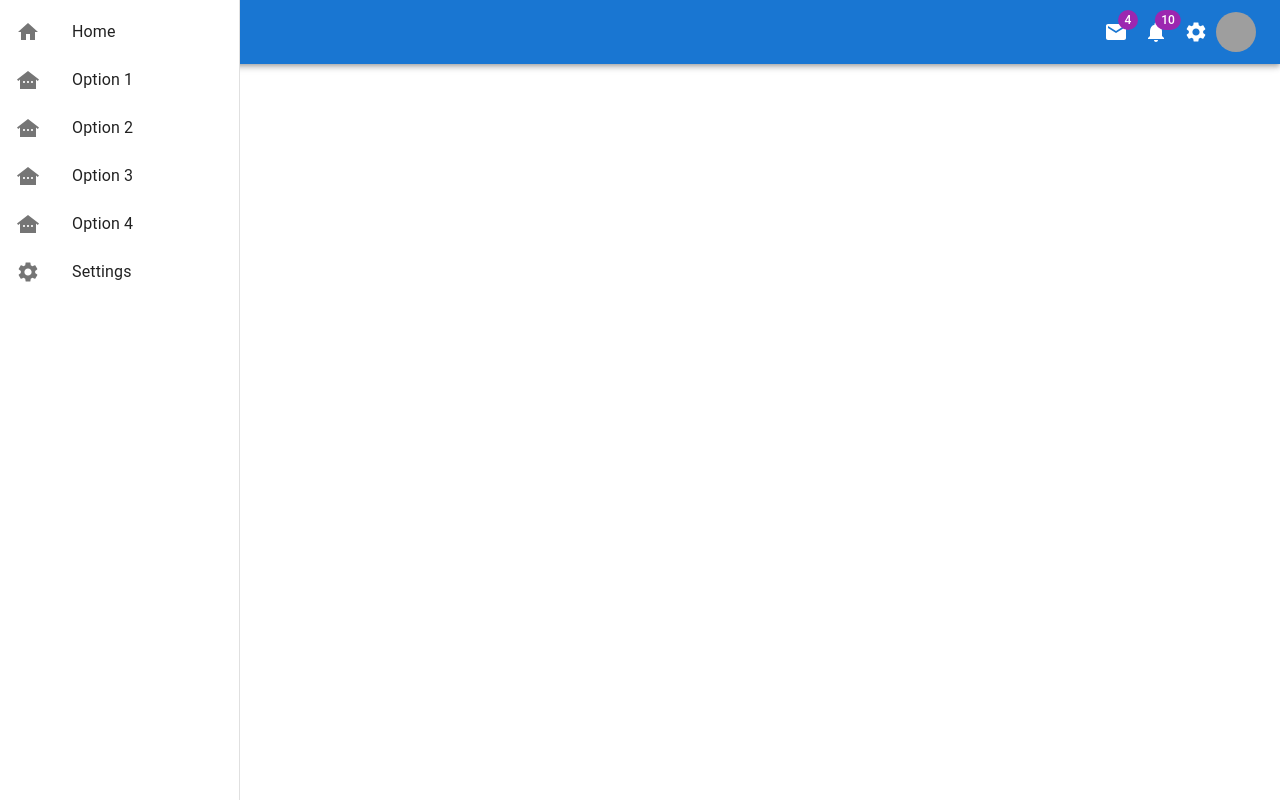
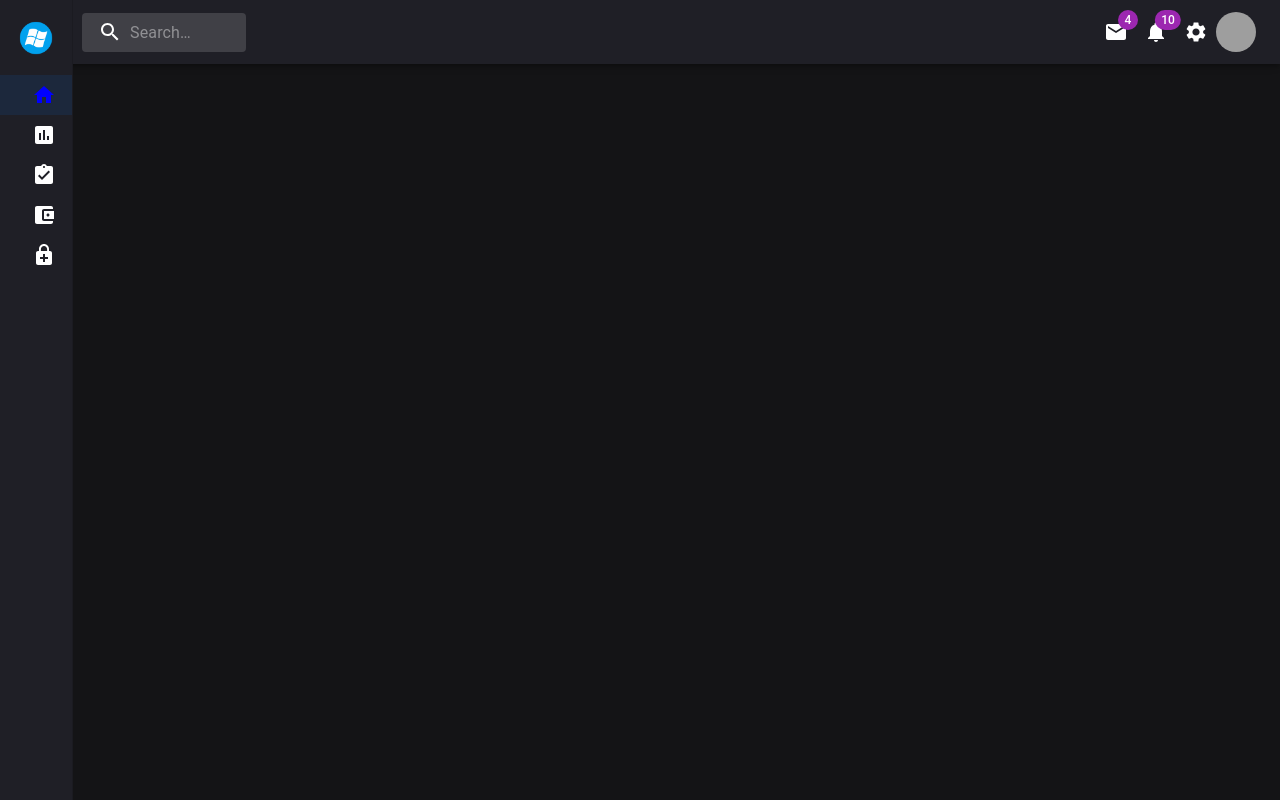
Before and after one commit to Suvarna7387/FitPeo-task, a React (Create React App) app: page / in a window 1280 px wide. Built offline with nearby package versions, Linux system fonts and the light colour scheme; grey boxes are pictures that could not be loaded.

Commit message:
Navbar and sidebar completed with responsive

```diff
--- a/src/components/MainPage.js
+++ b/src/components/MainPage.js
@@ -1,10 +1,10 @@
 import React from 'react';
-import { Container } from '@mui/material';
+import { Box } from '@mui/material';
 
 const MainPage = ({ children }) => (
-  <Container>
+  <Box sx={{ backgroundColor: '#141416', minHeight: '100vh', padding: 2 }}>
     {children}
-  </Container>
+  </Box>
 );
 
 export default MainPage;
--- a/src/components/Navbar.js
+++ b/src/components/Navbar.js
@@ -1,62 +1,72 @@
-import React from 'react';
-import { AppBar, Toolbar, IconButton, InputBase, Badge, Avatar } from '@mui/material';
-import { Mail, Notifications, Settings, Menu } from '@mui/icons-material';
-import SearchIcon from '@mui/icons-material/Search';
-import { styled, alpha } from '@mui/material/styles';
+import React from "react";
+import {
+  AppBar,
+  Toolbar,
+  IconButton,
+  InputBase,
+  Badge,
+  Avatar,
+} from "@mui/material";
+import { Mail, Notifications, Settings, Menu } from "@mui/icons-material";
+import SearchIcon from "@mui/icons-material/Search";
+import { styled, alpha } from "@mui/material/styles";
 
-const Search = styled('div')(({ theme }) => ({
-  position: 'relative',
+const Search = styled("div")(({ theme }) => ({
+  position: "relative",
   borderRadius: theme.shape.borderRadius,
   backgroundColor: alpha(theme.palette.common.white, 0.15),
-  '&:hover': {
+  "&:hover": {
     backgroundColor: alpha(theme.palette.common.white, 0.25),
   },
-  marginLeft: 0,
-  width: '100%',
-  [theme.breakpoints.up('sm')]: {
-    marginLeft: theme.spacing(1),
-    width: 'auto',
+  width: "100%",
+  [theme.breakpoints.up("sm")]: {
+    width: "auto",
   },
 }));
 
-const SearchIconWrapper = styled('div')(({ theme }) => ({
+const SearchIconWrapper = styled("div")(({ theme }) => ({
   padding: theme.spacing(0, 2),
-  height: '100%',
-  position: 'absolute',
-  pointerEvents: 'none',
-  display: 'flex',
-  alignItems: 'center',
-  justifyContent: 'center',
+  height: "100%",
+  position: "absolute",
+  pointerEvents: "none",
+  display: "flex",
+  alignItems: "center",
+  justifyContent: "center",
 }));
 
 const StyledInputBase = styled(InputBase)(({ theme }) => ({
-  color: 'inherit',
-  '& .MuiInputBase-input': {
+  color: "inherit",
+  "& .MuiInputBase-input": {
     padding: theme.spacing(1, 1, 1, 0),
     paddingLeft: `calc(1em + ${theme.spacing(4)})`,
-    transition: theme.transitions.create('width'),
-    width: '100%',
-    [theme.breakpoints.up('sm')]: {
-      width: '12ch',
-      '&:focus': {
-        width: '20ch',
+    transition: theme.transitions.create("width"),
+    width: "100%",
+    [theme.breakpoints.up("sm")]: {
+      width: "12ch",
+      "&:focus": {
+        width: "20ch",
       },
     },
   },
 }));
 
 const Navbar = ({ toggleSidebar }) => (
-  <AppBar position="static">
+  <AppBar position="fixed" sx={{ backgroundColor: "#1f1f26" }}>
     <Toolbar>
       <IconButton edge="start" color="inherit" onClick={toggleSidebar}>
         <Menu />
       </IconButton>
-      <Search>
-        <SearchIconWrapper>
-          <SearchIcon />
-        </SearchIconWrapper>
-        <StyledInputBase placeholder="Search…" inputProps={{ 'aria-label': 'search' }} />
-      </Search>
+      <div style={{marginLeft:"30px"}}>
+        <Search>
+          <SearchIconWrapper>
+            <SearchIcon />
+          </SearchIconWrapper>
+          <StyledInputBase
+            placeholder="Search…"
+            inputProps={{ "aria-label": "search" }}
+          />
+        </Search>
+      </div>
       <div style={{ flexGrow: 1 }} />
       <IconButton color="inherit">
         <Badge badgeContent={4} color="secondary">
--- a/src/components/Sidebar.js
+++ b/src/components/Sidebar.js
@@ -1,48 +1,62 @@
-import React from 'react';
-import { Drawer, List, ListItem, ListItemIcon, ListItemText } from '@mui/material';
-import { Home, OtherHouses, Settings } from '@mui/icons-material';
+import React, { useState } from 'react';
+import { Drawer, List, ListItem, ListItemIcon, ListItemText, Box } from '@mui/material';
+import { Home } from '@mui/icons-material';
+import AssessmentIcon from '@mui/icons-material/Assessment';
+import AssignmentTurnedInIcon from '@mui/icons-material/AssignmentTurnedIn';
+import AccountBalanceWalletIcon from '@mui/icons-material/AccountBalanceWallet';
+import EnhancedEncryptionIcon from '@mui/icons-material/EnhancedEncryption';
+import LogoImg from "../Images/Logo.png";
 
-const Sidebar = ({ open, toggleSidebar, permanent }) => (
+const Sidebar = ({ open, toggleSidebar, permanent }) => {
+  const [activeItem, setActiveItem] = useState('Home');
+
+  const handleItemClick = (item) => {
+    setActiveItem(item);
+  };
+
+  return (
     <Drawer
       variant={permanent ? 'permanent' : 'temporary'}
       open={open}
       onClose={toggleSidebar}
       sx={{
-      width: permanent ? 240 : 'auto',
+        width: permanent ? 73 : 'auto',
         flexShrink: 0,
         '& .MuiDrawer-paper': {
-        width: 240,
+          width: 73,
           boxSizing: 'border-box',
+          backgroundColor: '#1f1f26',
+          color: '#fff',
         },
       }}
     >
       <List>
-      <ListItem button>
-        <ListItemIcon><Home /></ListItemIcon>
-        <ListItemText primary="Home" />
+        <Box sx={{ textAlign: 'center', margin: '10px 0' }}>
+          <img style={{ height: "40px", width: "40px" }} src={LogoImg} alt="Logo" />
+        </Box>
+        <ListItem button onClick={() => handleItemClick('Home')} sx={{ backgroundColor: activeItem === 'Home' ? 'rgba(0, 122, 255, 0.1)' : 'transparent' }}>
+          <Box sx={{ width: 4, backgroundColor: activeItem === 'Home' ? 'blue' : 'transparent', marginRight: 2 }} />
+          <ListItemIcon sx={{ color: activeItem === 'Home' ? 'blue' : '#fff' }}><Home /></ListItemIcon>
         </ListItem>
-      <ListItem button>
-        <ListItemIcon><OtherHouses /></ListItemIcon>
-        <ListItemText primary="Option 1" />
+        <ListItem button onClick={() => handleItemClick('Assessment')}>
+          <Box sx={{ width: 4, backgroundColor: activeItem === 'Assessment' ? 'blue' : 'transparent', marginRight: 2 }} />
+          <ListItemIcon sx={{ color: activeItem === 'Assessment' ? 'blue' : '#fff' }}><AssessmentIcon /></ListItemIcon>
         </ListItem>
-      <ListItem button>
-        <ListItemIcon><OtherHouses /></ListItemIcon>
-        <ListItemText primary="Option 2" />
+        <ListItem button onClick={() => handleItemClick('Assignment')}>
+          <Box sx={{ width: 4, backgroundColor: activeItem === 'Assignment' ? 'blue' : 'transparent', marginRight: 2 }} />
+          <ListItemIcon sx={{ color: activeItem === 'Assignment' ? 'blue' : '#fff' }}><AssignmentTurnedInIcon /></ListItemIcon>
         </ListItem>
-      <ListItem button>
-        <ListItemIcon><OtherHouses /></ListItemIcon>
-        <ListItemText primary="Option 3" />
+        <ListItem button onClick={() => handleItemClick('Wallet')}>
+          <Box sx={{ width: 4, backgroundColor: activeItem === 'Wallet' ? 'blue' : 'transparent', marginRight: 2 }} />
+          <ListItemIcon sx={{ color: activeItem === 'Wallet' ? 'blue' : '#fff' }}><AccountBalanceWalletIcon /></ListItemIcon>
         </ListItem>
-      <ListItem button>
-        <ListItemIcon><OtherHouses /></ListItemIcon>
-        <ListItemText primary="Option 4" />
-      </ListItem>
-      <ListItem button>
-        <ListItemIcon><Settings /></ListItemIcon>
-        <ListItemText primary="Settings" />
+        <ListItem button onClick={() => handleItemClick('Encryption')}>
+          <Box sx={{ width: 4, backgroundColor: activeItem === 'Encryption' ? 'blue' : 'transparent', marginRight: 2 }} />
+          <ListItemIcon sx={{ color: activeItem === 'Encryption' ? 'blue' : '#fff' }}><EnhancedEncryptionIcon /></ListItemIcon>
         </ListItem>
       </List>
     </Drawer>
   );
+};
 
 export default Sidebar;
```
Also changed, not shown: src/Images/Logo.png (added). Lines whose indentation alone changed are shown as unchanged.
